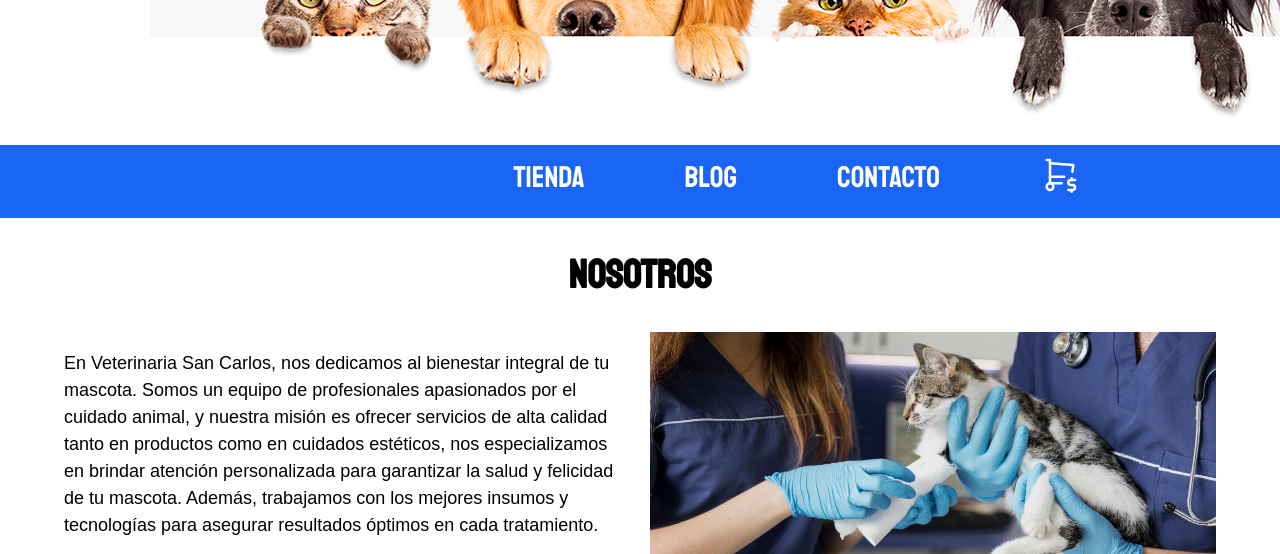
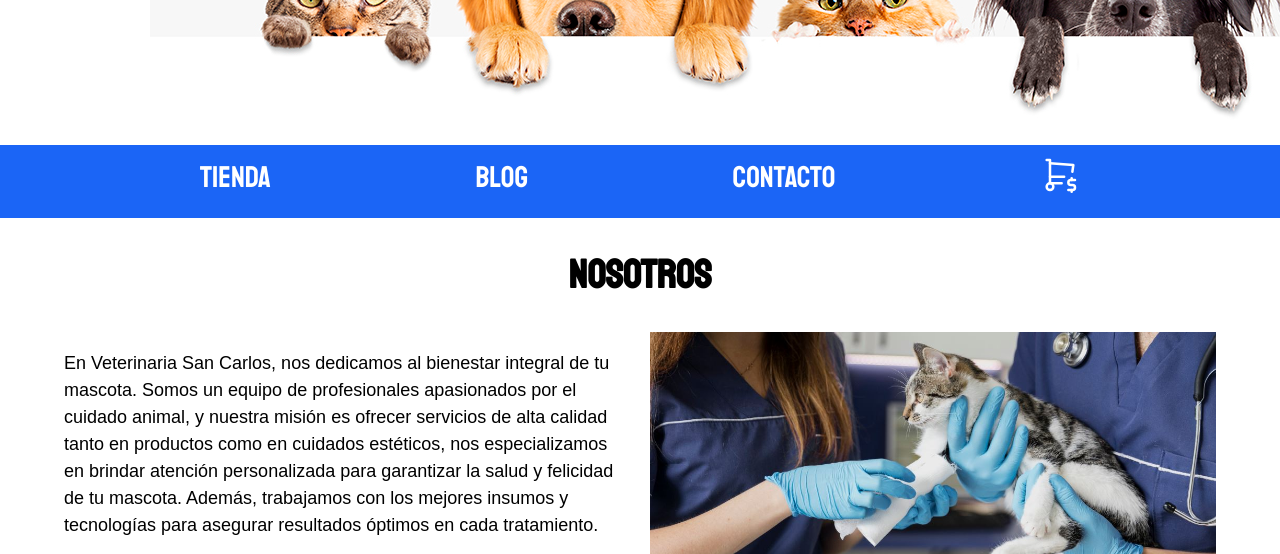
Before and after one commit to Juan8516/veterinariaSanCarlos, a plain HTML site: page index.html in a window 1280 px wide. Shown: the part 225-779 px from the top of the page. Drawn offline with Linux system fonts and the light colour scheme.

Commit message:
style: responsive a navegador

```diff
--- a/CSS/style.css
+++ b/CSS/style.css
@@ -207,6 +207,18 @@ legend {
 
 .enlace-carrito {
     color: var(--negro);
+}
+
+.navegacion {
+    display: flex;
+    flex-direction: column;
+}
+
+@media (min-width: 768px) {
+    .navegacion {
+        flex-direction: row;
+        justify-content: space-between;
+    }
 }
 
 /**Grid**/
```
